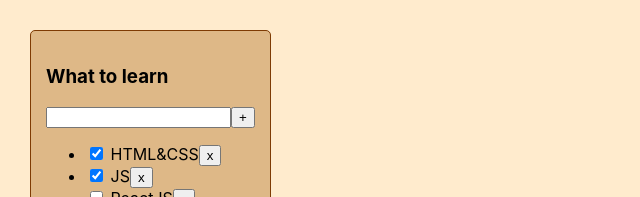
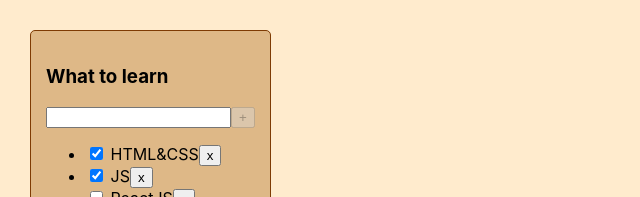
Before and after one commit to PavelNovik/todolist, a React (Create React App) app: page / in a window 1280 px wide. Shown: the top 197 px of the page, without its empty margins (0-640 px from the left). Built offline with nearby package versions, Linux system fonts and the light colour scheme.

Commit message:
todolist 03

```diff
--- a/src/App.tsx
+++ b/src/App.tsx
@@ -45,8 +45,6 @@ function App() {
         <div className="App">
             <Todolist title={todoListTitle} tasks={filteredTasks} removeTask={removeTask} filterTask={filterTask}
                       addTask={addTask}/>
-
-
         </div>
     );
 }
--- a/src/Todolist.tsx
+++ b/src/Todolist.tsx
@@ -1,4 +1,4 @@
-import React, {ChangeEvent, FC, useState} from "react";
+import React, {ChangeEvent, KeyboardEvent, FC, useState} from "react";
 import {FilterType} from "./App";
 
 export type TaskType = {
@@ -38,13 +38,18 @@ export const Todolist: FC<TodolistPropsType> = ({title, tasks, removeTask, filte
     const onChangeHandler = (e: ChangeEvent<HTMLInputElement>) => {
         setNewTitle(e.currentTarget.value)
     }
+    const onKeyDownHandler = (e: KeyboardEvent<HTMLInputElement>) => {
+        if (e.key === "Enter" && e.ctrlKey) {
+            onClickHandler()
+        }
+    }
 
     return (
         <div className={"todolist"}>
             <h3>{title}</h3>
             <div>
-                <input value={newTitle} onChange={onChangeHandler}/>
-                <button onClick={onClickHandler}>+</button>
+                <input value={newTitle} onChange={onChangeHandler} onKeyDown={onKeyDownHandler}/>
+                <button disabled={!newTitle} onClick={onClickHandler}>+</button>
             </div>
             {tasksList}
             <div>
```
